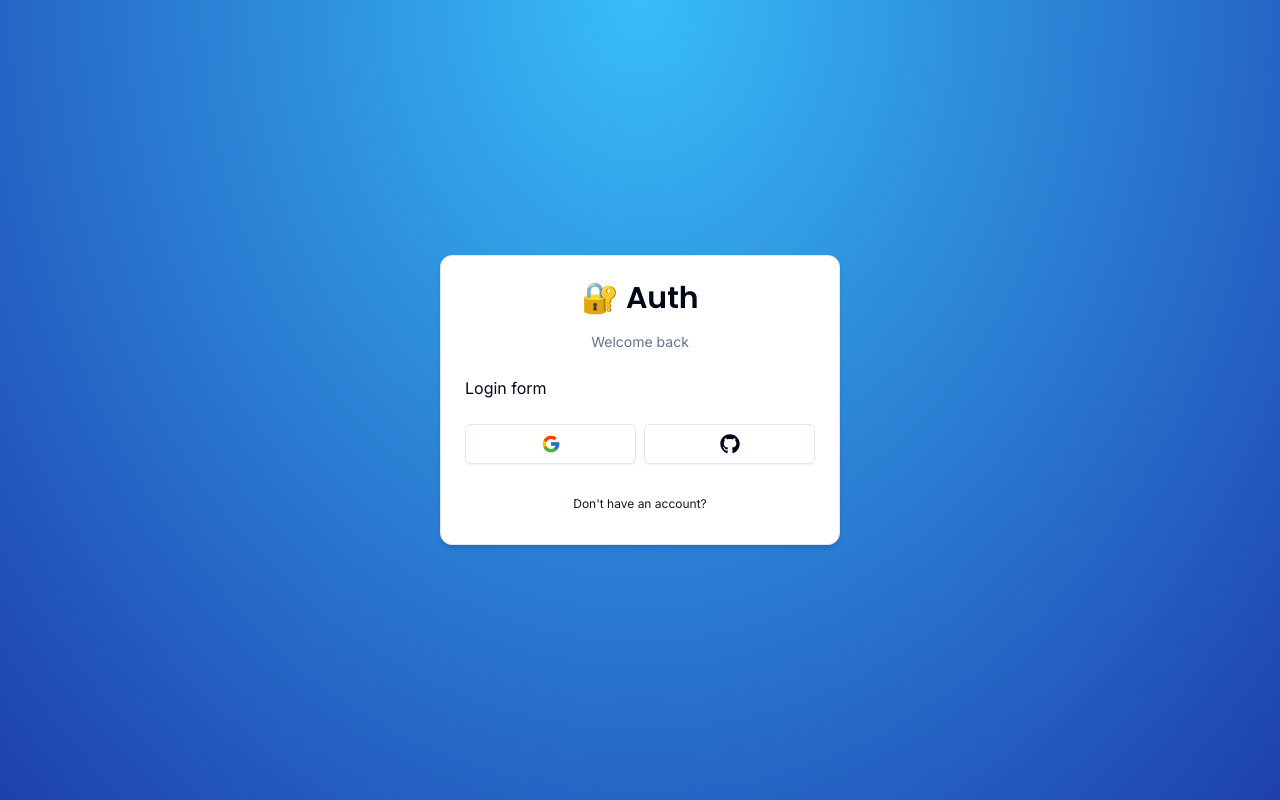
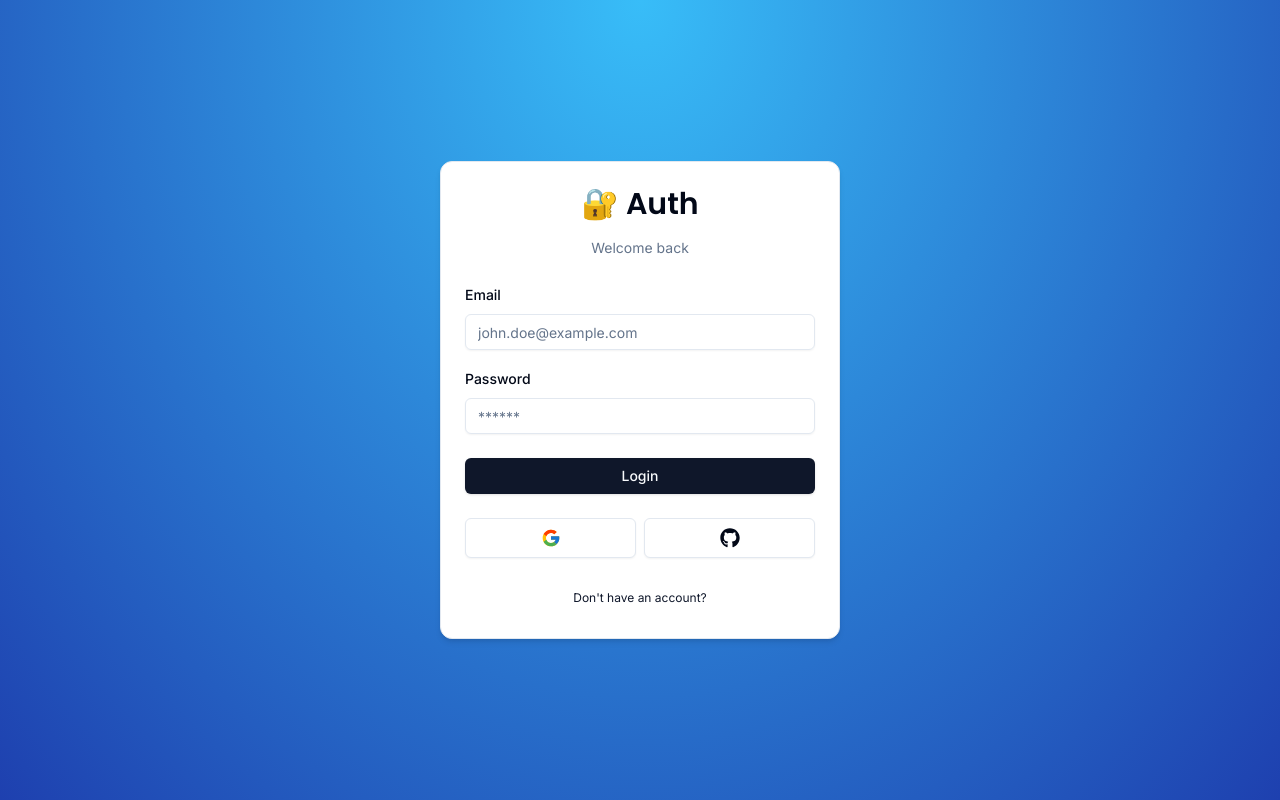
Before and after one commit to MrHacker26/next-auth, a Next.js app: page /auth/login in a window 1280 px wide. Built offline with nearby package versions, Linux system fonts and the light colour scheme.

Commit message:
feat(form): add basic login form with zod validations

```diff
--- a/package.json
+++ b/package.json
@@ -10,16 +10,20 @@
     "format": "prettier --no-error-on-unmatched-pattern --write \"src/**/*.{ts,tsx}\" *.{ts,tsx}"
   },
   "dependencies": {
+    "@hookform/resolvers": "^3.3.4",
     "@radix-ui/react-icons": "^1.3.0",
+    "@radix-ui/react-label": "^2.0.2",
     "@radix-ui/react-slot": "^1.0.2",
     "class-variance-authority": "^0.7.0",
     "clsx": "^2.1.0",
     "next": "14.1.0",
     "react": "^18",
     "react-dom": "^18",
+    "react-hook-form": "^7.49.3",
     "react-icons": "^5.0.1",
     "tailwind-merge": "^2.2.1",
-    "tailwindcss-animate": "^1.0.7"
+    "tailwindcss-animate": "^1.0.7",
+    "zod": "^3.22.4"
   },
   "devDependencies": {
     "@types/node": "^20",
--- a/src/components/auth/login-form.tsx
+++ b/src/components/auth/login-form.tsx
@@ -1,6 +1,27 @@
+'use client'
+
+import { useForm } from 'react-hook-form'
+import * as z from 'zod'
+import { zodResolver } from '@hookform/resolvers/zod'
 import { CardWrapper } from './card-wrapper'
+import { LoginSchema } from '@/schemas'
+import { Form, FormControl, FormField, FormItem, FormLabel, FormMessage } from '../ui/form'
+import { Input } from '../ui/input'
+import { Button } from '../ui/button'
 
 const LoginForm = () => {
+  const form = useForm<z.infer<typeof LoginSchema>>({
+    resolver: zodResolver(LoginSchema),
+    defaultValues: {
+      email: '',
+      password: '',
+    },
+  })
+
+  const onSubmit = (values: z.infer<typeof LoginSchema>) => {
+    console.log(values)
+  }
+
   return (
     <CardWrapper
       headerLabel="Welcome back"
@@ -8,7 +29,41 @@
       backButtonHref="/auth/register"
       showSocial
     >
-      Login form
+      <Form {...form}>
+        <form onSubmit={form.handleSubmit(onSubmit)} className="space-y-6">
+          <div className="space-y-4">
+            <FormField
+              control={form.control}
+              name="email"
+              render={({ field }) => (
+                <FormItem>
+                  <FormLabel>Email</FormLabel>
+                  <FormControl>
+                    <Input {...field} placeholder="john.doe@example.com" type="email" />
+                  </FormControl>
+                  <FormMessage />
+                </FormItem>
+              )}
+            />
+            <FormField
+              control={form.control}
+              name="password"
+              render={({ field }) => (
+                <FormItem>
+                  <FormLabel>Password</FormLabel>
+                  <FormControl>
+                    <Input {...field} placeholder="******" type="password" />
+                  </FormControl>
+                  <FormMessage />
+                </FormItem>
+              )}
+            />
+          </div>
+          <Button type="submit" className="w-full">
+            Login
+          </Button>
+        </form>
+      </Form>
     </CardWrapper>
   )
 }
--- /dev/null
+++ b/src/components/ui/form.tsx
@@ -0,0 +1,176 @@
+import * as React from "react"
+import * as LabelPrimitive from "@radix-ui/react-label"
+import { Slot } from "@radix-ui/react-slot"
+import {
+  Controller,
+  ControllerProps,
+  FieldPath,
+  FieldValues,
+  FormProvider,
+  useFormContext,
+} from "react-hook-form"
+
+import { cn } from "@/lib/utils"
+import { Label } from "@/components/ui/label"
+
+const Form = FormProvider
+
+type FormFieldContextValue<
+  TFieldValues extends FieldValues = FieldValues,
+  TName extends FieldPath<TFieldValues> = FieldPath<TFieldValues>
+> = {
+  name: TName
+}
+
+const FormFieldContext = React.createContext<FormFieldContextValue>(
+  {} as FormFieldContextValue
+)
+
+const FormField = <
+  TFieldValues extends FieldValues = FieldValues,
+  TName extends FieldPath<TFieldValues> = FieldPath<TFieldValues>
+>({
+  ...props
+}: ControllerProps<TFieldValues, TName>) => {
+  return (
+    <FormFieldContext.Provider value={{ name: props.name }}>
+      <Controller {...props} />
+    </FormFieldContext.Provider>
+  )
+}
+
+const useFormField = () => {
+  const fieldContext = React.useContext(FormFieldContext)
+  const itemContext = React.useContext(FormItemContext)
+  const { getFieldState, formState } = useFormContext()
+
+  const fieldState = getFieldState(fieldContext.name, formState)
+
+  if (!fieldContext) {
+    throw new Error("useFormField should be used within <FormField>")
+  }
+
+  const { id } = itemContext
+
+  return {
+    id,
+    name: fieldContext.name,
+    formItemId: `${id}-form-item`,
+    formDescriptionId: `${id}-form-item-description`,
+    formMessageId: `${id}-form-item-message`,
+    ...fieldState,
+  }
+}
+
+type FormItemContextValue = {
+  id: string
+}
+
+const FormItemContext = React.createContext<FormItemContextValue>(
+  {} as FormItemContextValue
+)
+
+const FormItem = React.forwardRef<
+  HTMLDivElement,
+  React.HTMLAttributes<HTMLDivElement>
+>(({ className, ...props }, ref) => {
+  const id = React.useId()
+
+  return (
+    <FormItemContext.Provider value={{ id }}>
+      <div ref={ref} className={cn("space-y-2", className)} {...props} />
+    </FormItemContext.Provider>
+  )
+})
+FormItem.displayName = "FormItem"
+
+const FormLabel = React.forwardRef<
+  React.ElementRef<typeof LabelPrimitive.Root>,
+  React.ComponentPropsWithoutRef<typeof LabelPrimitive.Root>
+>(({ className, ...props }, ref) => {
+  const { error, formItemId } = useFormField()
+
+  return (
+    <Label
+      ref={ref}
+      className={cn(error && "text-destructive", className)}
+      htmlFor={formItemId}
+      {...props}
+    />
+  )
+})
+FormLabel.displayName = "FormLabel"
+
+const FormControl = React.forwardRef<
+  React.ElementRef<typeof Slot>,
+  React.ComponentPropsWithoutRef<typeof Slot>
+>(({ ...props }, ref) => {
+  const { error, formItemId, formDescriptionId, formMessageId } = useFormField()
+
+  return (
+    <Slot
+      ref={ref}
+      id={formItemId}
+      aria-describedby={
+        !error
+          ? `${formDescriptionId}`
+          : `${formDescriptionId} ${formMessageId}`
+      }
+      aria-invalid={!!error}
+      {...props}
+    />
+  )
+})
+FormControl.displayName = "FormControl"
+
+const FormDescription = React.forwardRef<
+  HTMLParagraphElement,
+  React.HTMLAttributes<HTMLParagraphElement>
+>(({ className, ...props }, ref) => {
+  const { formDescriptionId } = useFormField()
+
+  return (
+    <p
+      ref={ref}
+      id={formDescriptionId}
+      className={cn("text-[0.8rem] text-muted-foreground", className)}
+      {...props}
+    />
+  )
+})
+FormDescription.displayName = "FormDescription"
+
+const FormMessage = React.forwardRef<
+  HTMLParagraphElement,
+  React.HTMLAttributes<HTMLParagraphElement>
+>(({ className, children, ...props }, ref) => {
+  const { error, formMessageId } = useFormField()
+  const body = error ? String(error?.message) : children
+
+  if (!body) {
+    return null
+  }
+
+  return (
+    <p
+      ref={ref}
+      id={formMessageId}
+      className={cn("text-[0.8rem] font-medium text-destructive", className)}
+      {...props}
+    >
+      {body}
+    </p>
+  )
+})
+FormMessage.displayName = "FormMessage"
+
+export {
+  useFormField,
+  Form,
+  FormItem,
+  FormLabel,
+  FormControl,
+  FormDescription,
+  FormMessage,
+  FormField,
+}
--- /dev/null
+++ b/src/components/ui/input.tsx
@@ -0,0 +1,25 @@
+import * as React from "react"
+
+import { cn } from "@/lib/utils"
+
+export interface InputProps
+  extends React.InputHTMLAttributes<HTMLInputElement> {}
+
+const Input = React.forwardRef<HTMLInputElement, InputProps>(
+  ({ className, type, ...props }, ref) => {
+    return (
+      <input
+        type={type}
+        className={cn(
+          "flex h-9 w-full rounded-md border border-input bg-transparent px-3 py-1 text-sm shadow-sm transition-colors file:border-0 file:bg-transparent file:text-sm file:font-medium placeholder:text-muted-foreground focus-visible:outline-none focus-visible:ring-1 focus-visible:ring-ring disabled:cursor-not-allowed disabled:opacity-50",
+          className
+        )}
+        ref={ref}
+        {...props}
+      />
+    )
+  }
+)
+Input.displayName = "Input"
+
+export { Input }
--- /dev/null
+++ b/src/components/ui/label.tsx
@@ -0,0 +1,26 @@
+"use client"
+
+import * as React from "react"
+import * as LabelPrimitive from "@radix-ui/react-label"
+import { cva, type VariantProps } from "class-variance-authority"
+
+import { cn } from "@/lib/utils"
+
+const labelVariants = cva(
+  "text-sm font-medium leading-none peer-disabled:cursor-not-allowed peer-disabled:opacity-70"
+)
+
+const Label = React.forwardRef<
+  React.ElementRef<typeof LabelPrimitive.Root>,
+  React.ComponentPropsWithoutRef<typeof LabelPrimitive.Root> &
+    VariantProps<typeof labelVariants>
+>(({ className, ...props }, ref) => (
+  <LabelPrimitive.Root
+    ref={ref}
+    className={cn(labelVariants(), className)}
+    {...props}
+  />
+))
+Label.displayName = LabelPrimitive.Root.displayName
+
+export { Label }
--- /dev/null
+++ b/src/schemas/index.ts
@@ -0,0 +1,11 @@
+import * as z from 'zod'
+
+export const LoginSchema = z.object({
+  email: z.string().email({
+    message: 'Email is required',
+  }),
+  password: z.string().min(1, {
+    message: 'Password is required',
+  }),
+  code: z.optional(z.string()),
+})
```
Also changed, not shown: 1 other file (tests, documents, lock files or other folders).
